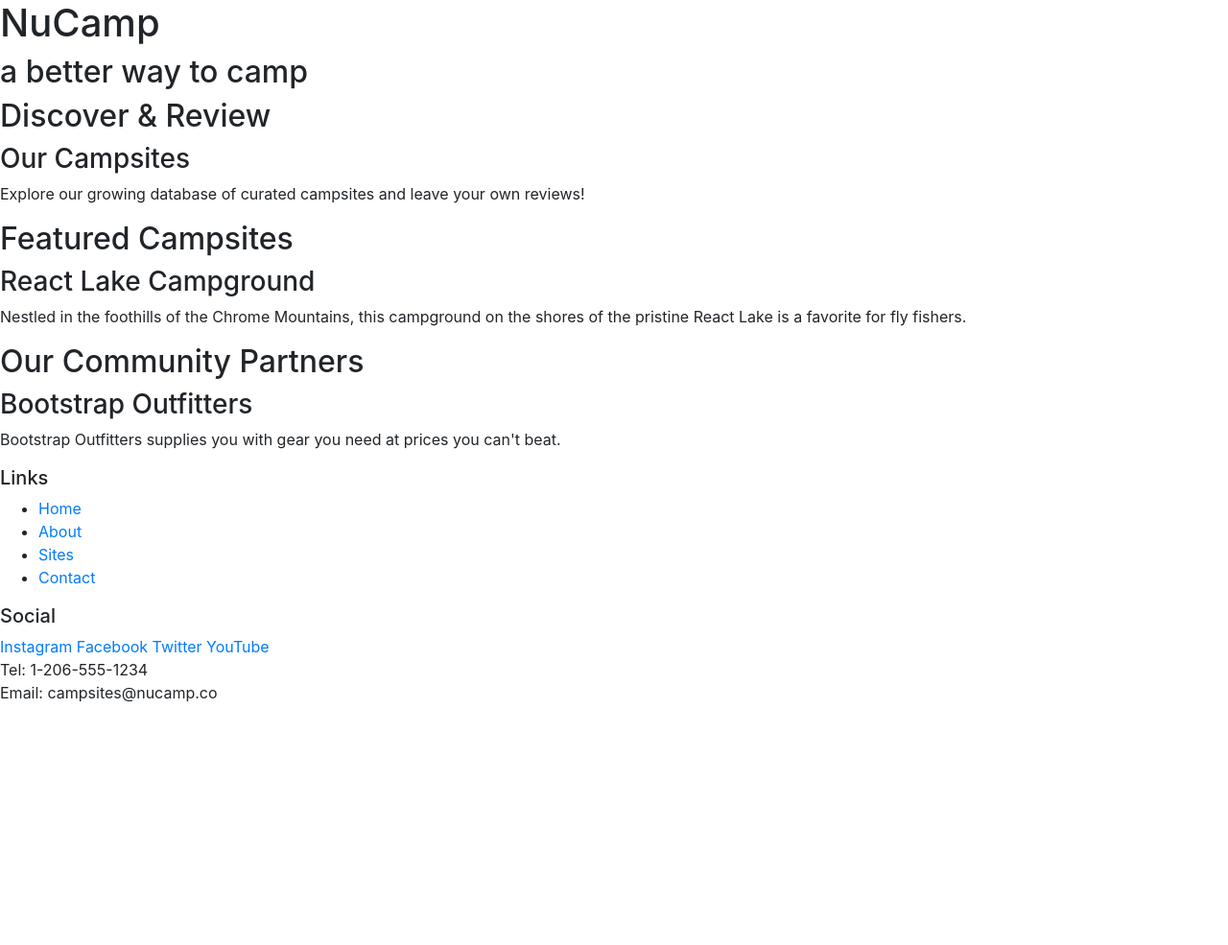
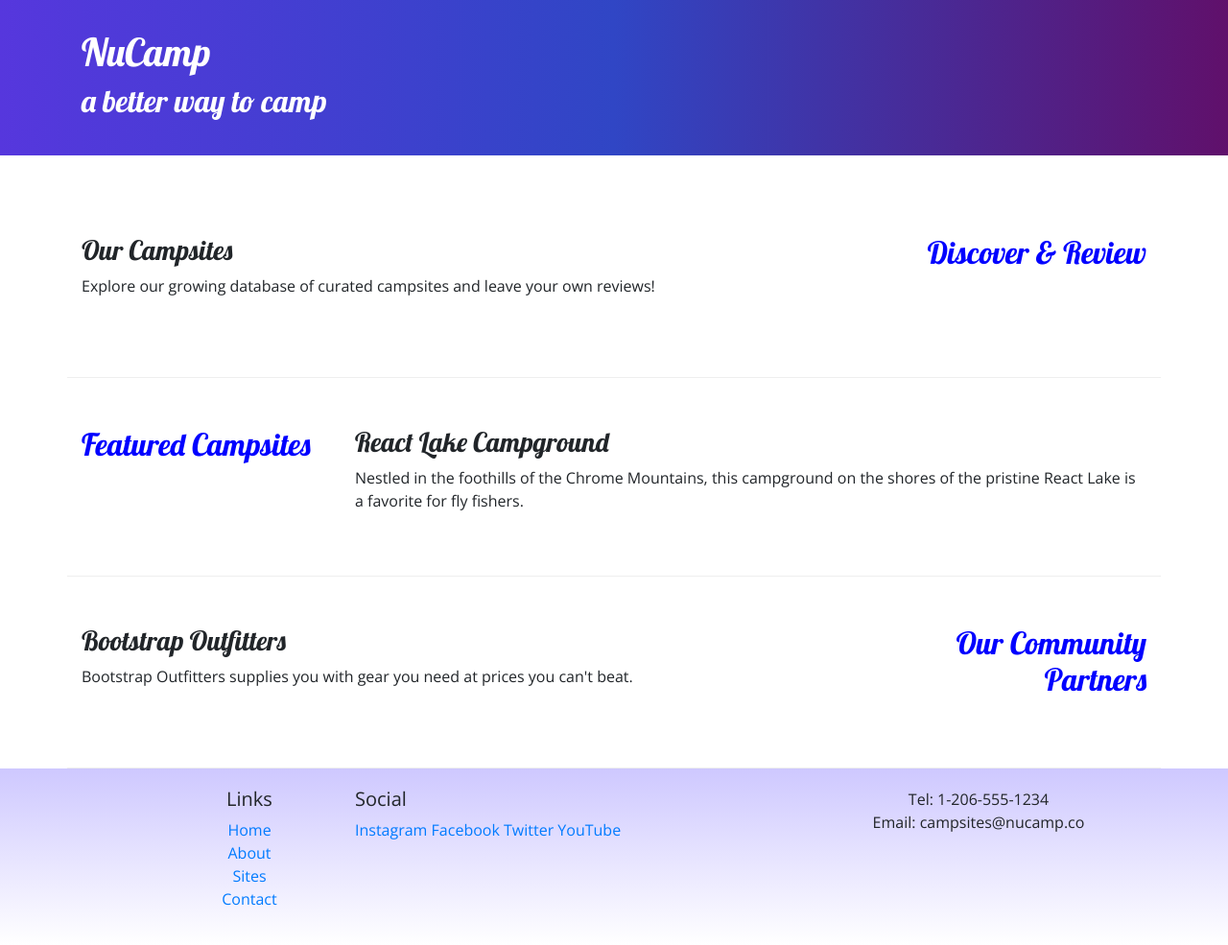
Before and after one commit to gelo650/nucampProject1, a website: page index.html in a window 1280 px wide. Shown: the whole page at 96% size. Before the commit the page ends 800 px from the top, so only its background shows below. Drawn offline with nearby package versions, Linux system fonts and the light colour scheme.

Commit message:
Week 1 Task 1

```diff
--- /dev/null
+++ b/css/styles.css
@@ -0,0 +1,34 @@
+body {
+	font-family: "Open Sans", sans-serif;
+}
+
+h1,
+h2,
+h3 {
+	font-family: "lobster", cursive;
+}
+
+h2 {
+	color: blue;
+}
+
+header h2 {
+	color: white;
+}
+
+footer {
+	background-image: linear-gradient(#cec8ff, white);
+	padding: 20px 0;
+}
+
+.jumbotron {
+	padding: 30px;
+	background-image: linear-gradient(to right, #5637dd, #3046c5, #60106b);
+	color: white;
+}
+
+.row-content {
+	padding: 50px 0;
+	border-bottom: 1px ridge;
+	min-height: 200px;
+}
--- a/index.html
+++ b/index.html
@@ -9,55 +9,79 @@
         <!-- Bootstrap CSS -->
         <link rel="stylesheet" href="node_modules/bootstrap/dist/css/bootstrap.min.css" />
 
+        <!-- Additional CSS must be placed after Bootstrap CSS -->
+        <link rel="stylesheet" href="https://fonts.googleapis.com/css?family=Lobster|Open+Sans" />
+        <link rel="stylesheet" href="css/styles.css" />
         <title>NuCamp: A Better Way To Camp</title>
     </head>
 
     <body>
 
-        <header>
-            <div>
+        <header class="jumbotron jumbotron-fluid">
+            <div class="container">
+                <div class="row">
+                    <div class="col">
                         <h1>NuCamp</h1>
                         <h2>a better way to camp</h2>
                     </div>
+                </div>
+            </div>
         </header>
 
-        <div>
-            <h2>Discover & Review</h2>
+        <div class="container">
+            <div class="row row-content center">
+                <div class="col-sm-4 order-sm-last col-md-3">
+                    <h2 class="text-sm-right">Discover & Review</h2>
+                </div>
+                <div class="col">
                     <h3>Our Campsites</h3>
                     <p>Explore our growing database of curated campsites and leave your own reviews!</p>
                 </div>
+            </div>
 
-        <div>
+            <div class="row row-content center">
+                <div class="col-sm-4 col-md-3">
                     <h2>Featured Campsites</h2>
+                </div>
+                <div class="col">
                     <h3>React Lake Campground</h3>
-            <p>Nestled in the foothills of the Chrome Mountains, this campground on the shores of the pristine React
+                    <p>Nestled in the foothills of the Chrome Mountains, this campground on the shores of the pristine
+                        React
                         Lake is a favorite for fly fishers.</p>
                 </div>
-
-        <div>
-            <h2>Our Community Partners</h2>
+            </div>
+            <div class="row row-content center">
+                <div class="col-sm-4 order-sm-last col-md-3">
+                    <h2 class="text-sm-right">Our Community Partners</h2>
+                </div>
+                <div class="col">
                     <h3>Bootstrap Outfitters</h3>
                     <p>Bootstrap Outfitters supplies you with gear you need at prices you can't beat.</p>
                 </div>
+            </div>
+        </div>
+        <footer>
 
-        <footer>
-            <div>
+            <div class="container">
+                <div class="row">
+
+                    <div class="col-4 col-sm-2 offset-1 text-center">
                         <h5>Links</h5>
-                <ul>
+                        <ul class="list-unstyled">
                             <li><a href="#">Home</a></li>
                             <li><a href="#">About</a></li>
                             <li><a href="#">Sites</a></li>
                             <li><a href="#">Contact</a></li>
                         </ul>
                     </div>
-            <div>
+                    <div class="col-6 col-sm-5">
                         <h5>Social</h5>
                         <a href="http://instagram.com/">Instagram</a>
                         <a href="http://facebook.com/">Facebook</a>
                         <a href="http://twitter.com/">Twitter</a>
                         <a href="http://youtube.com/">YouTube</a>
                     </div>
-            <div>
+                    <div class="col-sm-4 text-center">
                         Tel: 1-206-555-1234<br />
                         Email: campsites@nucamp.co
                     </div>
@@ -67,7 +91,8 @@
                     <script src="node_modules/popper.js/dist/umd/popper.min.js"></script>
                     <script src="node_modules/bootstrap/dist/js/bootstrap.min.js"></script>
 
-
+                </div>
+            </div>
         </footer>
 
     </body>
```
Also changed, not shown: aboutus.html (added, +99 -0 lines). Lines whose indentation alone changed are shown as unchanged.
